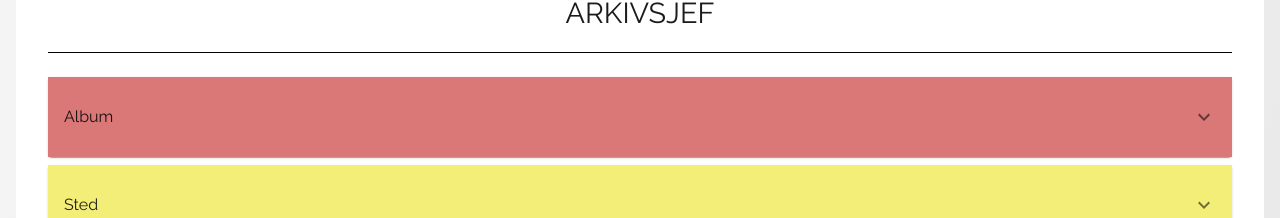
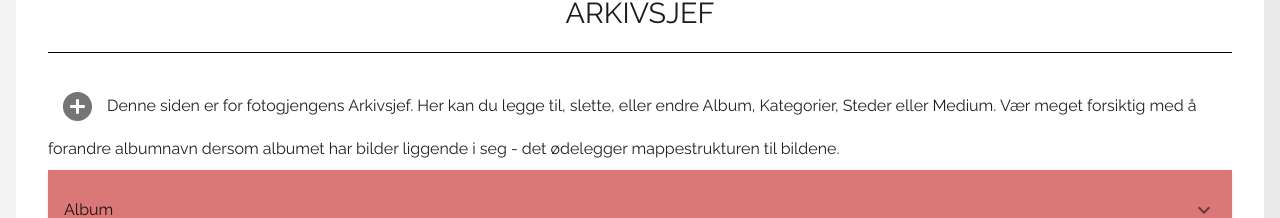
Before and after one commit to Fotogjengen/hilfling-frontend-extern, a React (Create React App) app: page /intern/Arkivsjef in a window 1280 px wide. Shown: the part 270-488 px from the top of the page. Built offline with nearby package versions, Linux system fonts and the light colour scheme.

Commit message:
Fikset overdelen med Paper /ref{figma}

```diff
--- a/src/views/Arkivsjef/Arkivsjef.tsx
+++ b/src/views/Arkivsjef/Arkivsjef.tsx
@@ -8,6 +8,9 @@ import {
 import styles from "./Arkivsjef.module.css";
 import ArchiveBossAccordion from "../../components/Arkivsjef/ArchiveBossAccordion/ArchiveBossAccordion";
 import Grid from "@material-ui/core/Grid";
+import { Paper } from "@material-ui/core";
+import AddCircleIcon from "@material-ui/icons/AddCircle";
+import IconButton from "@material-ui/core/IconButton";
 
 const ArchiveBoss: FC = () => {
   const album = arkivsjefAlbum;
@@ -46,6 +49,15 @@ const ArchiveBoss: FC = () => {
   return (
     <div className={styles.archiveBoss}>
       <h2> Arkivsjef </h2>
+      <Paper elevation={0}>
+        <IconButton aria-label="add">
+          <AddCircleIcon fontSize="large" />
+        </IconButton>
+        Denne siden er for fotogjengens Arkivsjef. Her kan du legge til, slette,
+        eller endre Album, Kategorier, Steder eller Medium. Vær meget forsiktig
+        med å forandre albumnavn dersom albumet har bilder liggende i seg - det
+        ødelegger mappestrukturen til bildene.
+      </Paper>
       <ArchiveBossAccordion color="#da7777" name="Album">
         {mapAlbums()}
       </ArchiveBossAccordion>
```
